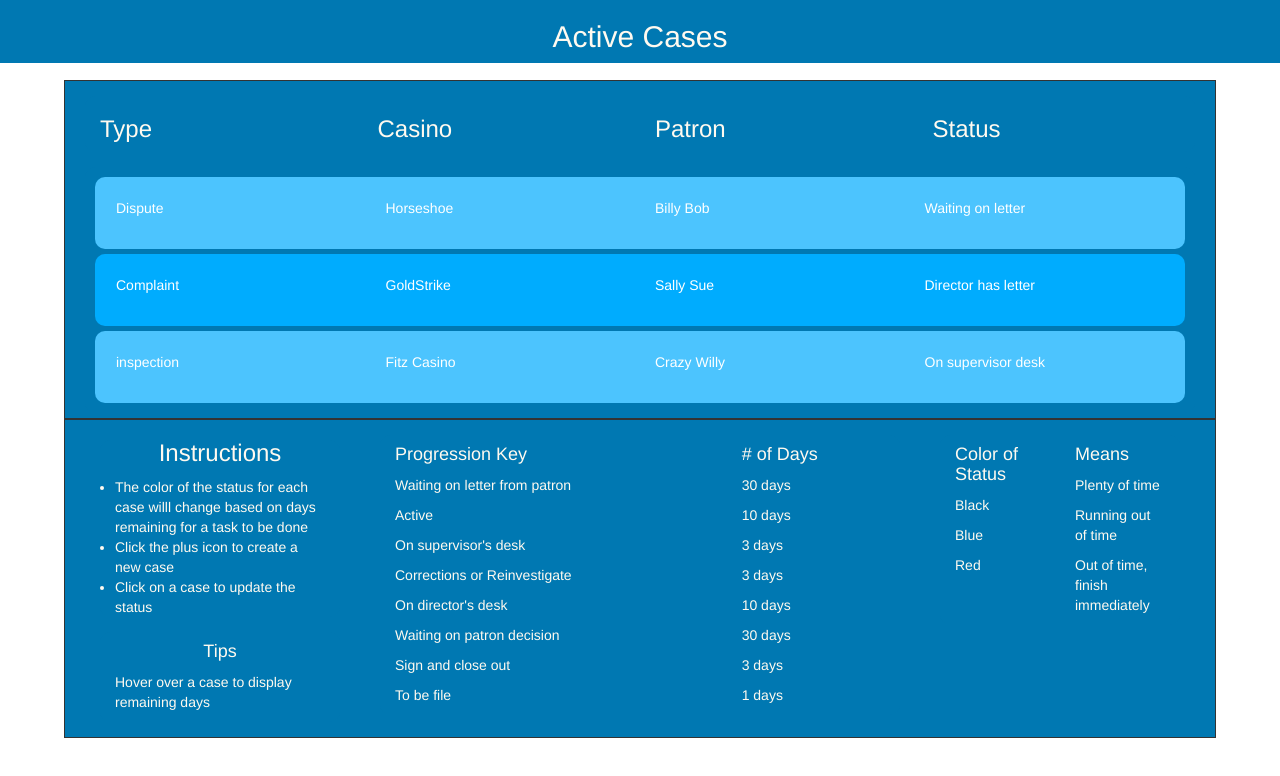
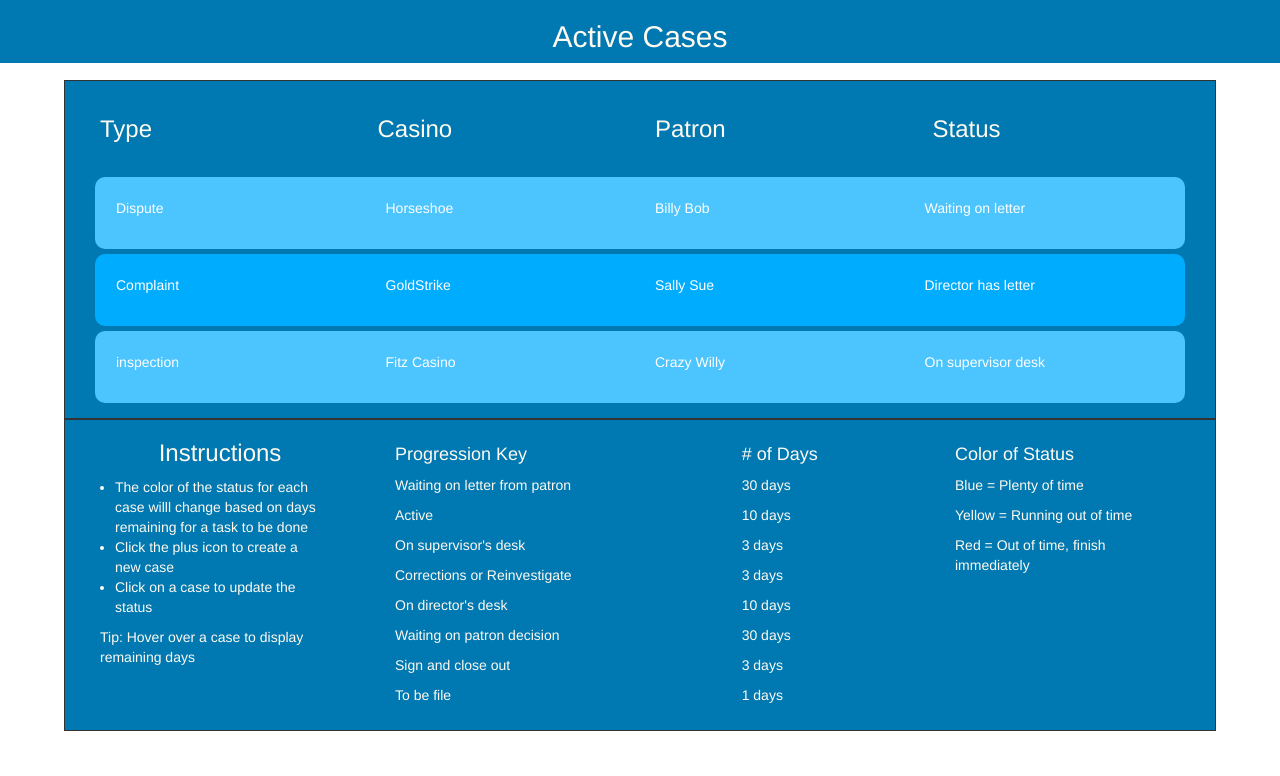
Before and after one commit to jcsmileyjr/active-cases, a React (Create React App) app: page / in a window 1280 px wide. Shown: the top 776 px of the page. Built offline with nearby package versions, Linux system fonts and the light colour scheme.

Commit message:
more layout changes for CaseManagment component
- condensing instructions into 3 areas.

```diff
--- a/src/App.js
+++ b/src/App.js
@@ -5,7 +5,6 @@ import Case from './Components/Case/Case.js';
 import Nav from './Components/Nav/nav.js';
 import ProgressionList from './Components/ProgressionList/progressionList.js';
 import InstructionStatus from './Components/InstructionStatus/instructionStatus.js';
-import InstructionTips from './Components/InstructionTips/instructionTips.js';
 import Instructions from './Components/Instructions/instructions.js';
 import CaseTitle from './Components/CaseTitle/caseTitle.js';
 import ToggleInstruction from './Components/ToggleInstruction/toggleInstruction.js';
@@ -34,14 +33,13 @@ class CaseManagement extends Component{
 		  </div>
 		</div>
 		<div className="col-xs-12 col-sm-12 col-md-12 col-lg-12 sectionBorder">
-		  <div className="col-xs-12 col-sm-2 col-md-2 col-lg-3">
+		  <div className="col-xs-12 col-sm-3 col-md-3 col-lg-3">
 			 <Instructions />
-			 <InstructionTips  />
 		  </div>
-		  <div className="col-xs-12 col-sm-6 col-md-5 col-lg-6">
+		  <div className="col-xs-12 col-sm-5 col-md-5 col-lg-6">
 			 <ProgressionList />
 		  </div>
-		  <div className="col-xs-12 col-sm-4 col-md-5 col-lg-3">
+		  <div className="col-xs-12 col-sm-4 col-md-4 col-lg-3">
 			 <InstructionStatus  />
 		  </div>
 		</div>
--- a/src/Components/InstructionStatus/instructionStatus.js
+++ b/src/Components/InstructionStatus/instructionStatus.js
@@ -4,17 +4,11 @@ import '../Nav/nav.css';
       function InstructionStatus(props){
         return(
           <div className="row instructionsContainer">
-            <div className="col-xs-6 col-sm-6 col-md-6 col-lg-6">
+            <div className="col-xs-12 col-sm-12 col-md-12 col-lg-12">
               <h4>Color of Status</h4>
-              <p>Black</p>
-              <p>Blue</p>
-              <p>Red</p>
-            </div>
-            <div className="col-xs-6 col-sm-6 col-md-6 col-lg-6">
-              <h4>Means</h4>
-              <p>Plenty of time</p>
-              <p>Running out of time</p>
-              <p>Out of time, finish immediately</p>
+              <p>Blue = Plenty of time</p>
+              <p>Yellow  = Running out of time</p>
+              <p>Red   = Out of time, finish immediately</p>
             </div>
           </div>
         );
--- a/src/Components/Instructions/instructions.js
+++ b/src/Components/Instructions/instructions.js
@@ -11,6 +11,7 @@ function Instructions(props){
         <li>Click the plus icon to create a new case</li>
         <li>Click on a case to update the status</li>
       </ul>
+	  <p>Tip: Hover over a case to display remaining days</p>
 	</div>
   );
 }
```
